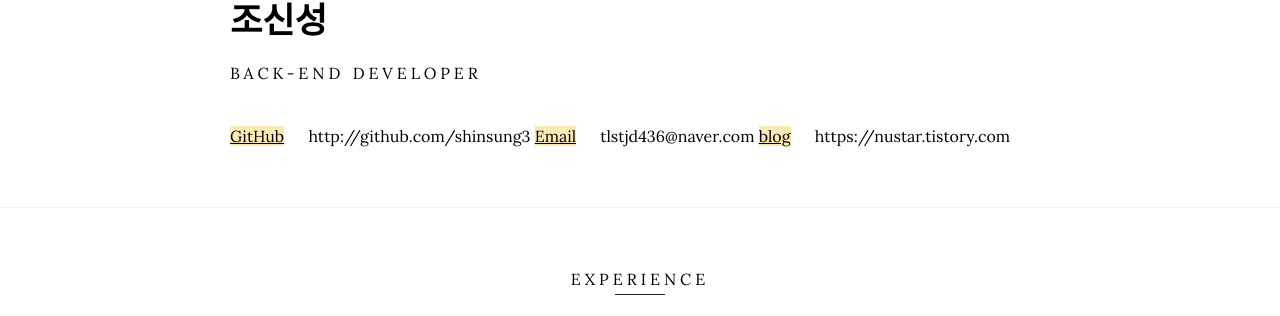
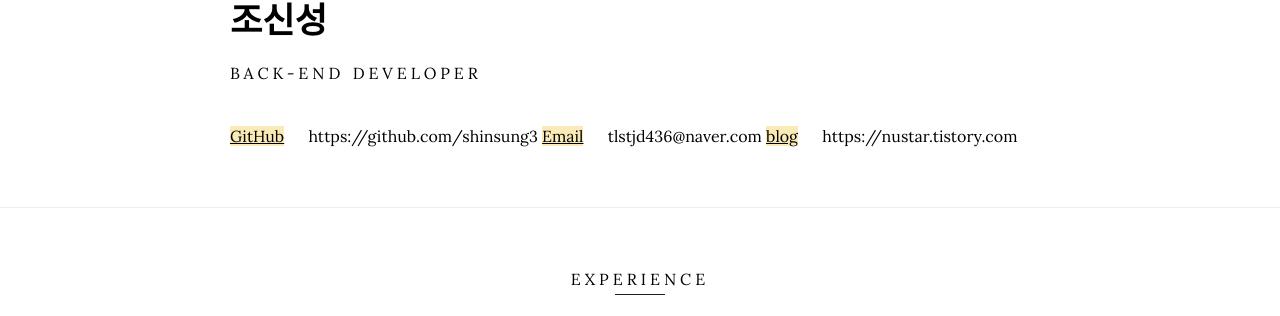
Before and after one commit to shinsung3/shinsung3.github.io, a Jekyll site: the page built from index.html, in a window 1280 px wide and 900 px high. Shown: the part 210-526 px from the top of the window. Built offline with Jekyll 4.4.1, drawn with Linux system fonts in a browser that asks for light colours; some of the changed lines change nothing that is shown.

Commit message:
github주소 https로 변경 Update header.html

```diff
--- a/_includes/header.html
+++ b/_includes/header.html
@@ -10,8 +10,8 @@
 
 
         <div class="social">
-            <a href="http://github.com/{{ site.github_username }}" target="_blank">GitHub</a>
-            <span> http://github.com/{{ site.github_username }} </span>
+            <a href="https://github.com/{{ site.github_username }}" target="_blank">GitHub</a>
+            <span> https://github.com/{{ site.github_username }} </span>
             <a href="mailto:{{ site.email_address }}" target="_blank">Email</a>
             <span>{{ site.email_address }} </span>
             <a href="{{ site.blog_address }}" target="_blank">blog</a>
```
